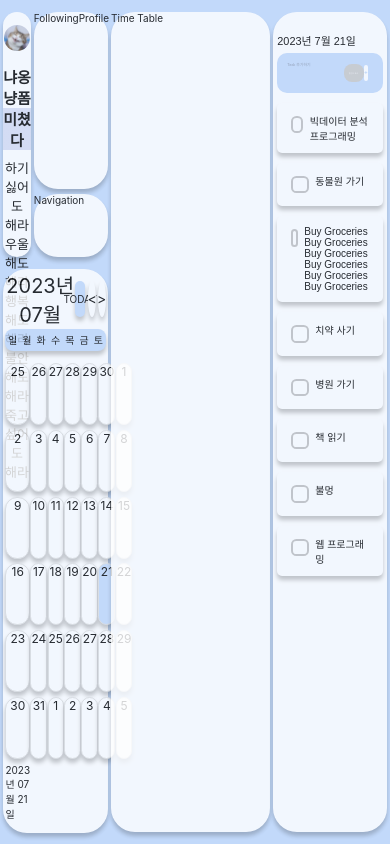
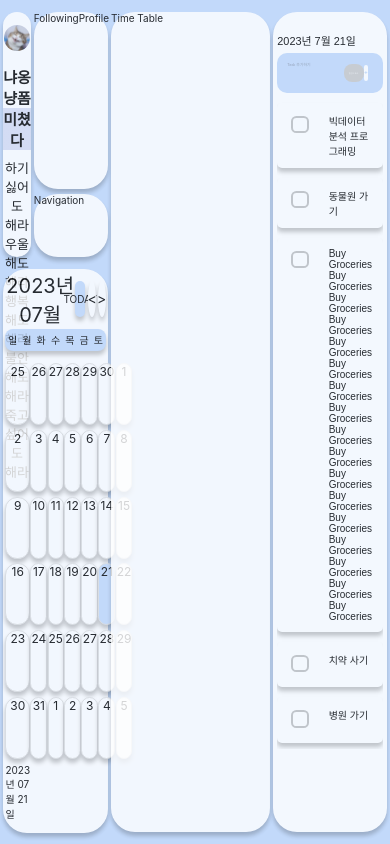
Before and after one commit to TasQueue/Front-End, a React (Create React App) app: page / in a window 390 px wide. Built offline with nearby package versions, Linux system fonts and the light colour scheme; a web font is replaced by a local one.

Commit message:
fix: 체크박스 반응형 수정
체크 박스가 찌그러지는 현상과 체크 표시가 체크 박스 영역 밖을 벗어나는 현상을 해결

```diff
--- a/src/components/home/TaskList/Checkbox.styled.tsx
+++ b/src/components/home/TaskList/Checkbox.styled.tsx
@@ -6,7 +6,7 @@ export const StyledInput = styled.input.attrs({ type: 'checkbox' })`
   width: 1.3em;
   height: 1.3em;
   border-radius: 0.4em;
-  margin-right: 0.5em;
+  margin-right: 1.5em;
   border: 0.15em solid #c0c0c0;
   outline: none;
   cursor: pointer;
@@ -20,12 +20,12 @@ export const StyledInput = styled.input.attrs({ type: 'checkbox' })`
     content: '✓';
     font-size: 135%;
     color: black;
-    position: absolute;
-    right: 1px;
-    top: -2px;
+    position: relative;
+    right: -2px;
+    top: -2.5px;
   }
 
-  &:checked + span {
+  &:checked + p {
     color: black;
   }
 `;
--- a/src/components/home/TaskList/Checkbox.tsx
+++ b/src/components/home/TaskList/Checkbox.tsx
@@ -3,8 +3,10 @@ import { CheckboxWrapper, StyledInput } from './Checkbox.styled';
 export const Checkbox = ({ label, updatefn }) => {
   return (
     <CheckboxWrapper className='checkbox-wrapper'>
-      <StyledInput id='checkbox' type='checkbox' onChange={() => updatefn((prev) => !prev)} />
-      <span>{label}</span>
+      <div>
+        <StyledInput id='checkbox' type='checkbox' onChange={() => updatefn((prev) => !prev)} />
+      </div>
+      <p>{label}</p>
     </CheckboxWrapper>
   );
 };
--- a/src/components/home/TaskList/TaskList.styled.tsx
+++ b/src/components/home/TaskList/TaskList.styled.tsx
@@ -112,4 +112,5 @@ export const Wrapper = styled.div`
   width: 92%;
   height: 82%;
   background-color: transparent;
+  overflow-y: scroll;
 `;
--- a/src/recoil/test/atoms.ts
+++ b/src/recoil/test/atoms.ts
@@ -21,11 +21,16 @@ export const toDoState = atom({
   default: [
     '빅데이터 분석 프로그래밍',
     '동물원 가기',
-    'Buy Groceries Buy Groceries Buy Groceries Buy Groceries Buy Groceries Buy Groceries',
+    'Buy Groceries Buy Groceries Buy Groceries Buy Groceries Buy Groceries Buy Groceries Buy Groceries Buy Groceries Buy Groceries Buy Groceries Buy Groceries Buy Groceries Buy Groceries Buy Groceries Buy Groceries Buy Groceries Buy Groceries',
     '치약 사기',
     '병원 가기',
     '책 읽기',
     '불멍',
     '웹 프로그래밍',
+    '축구',
+    '음악',
+    '농구',
+    '조깅',
+    '여행',
   ],
 });
```
